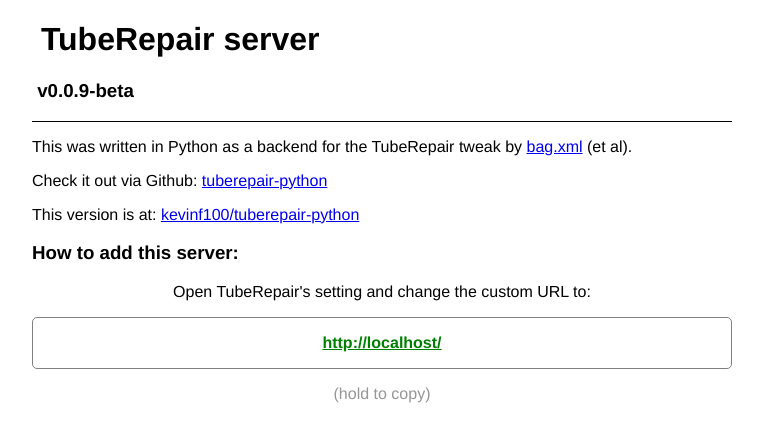
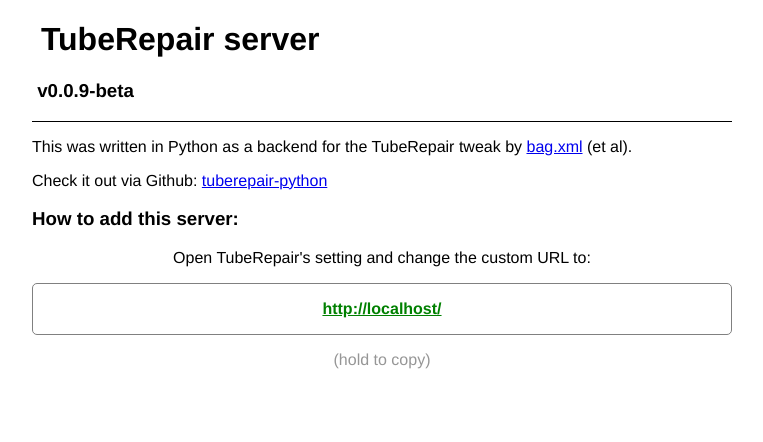
Before and after one commit to kendoodoo/tuberepair-python, a Flask app: page / in a window 1280 px wide. Shown: the top 442 px of the page, without its empty margins (258-1021 px from the left). Run offline with Flask 3, Linux system fonts and the light colour scheme; some libraries are stand-ins or nearby versions.

Commit message:
Update index.html

```diff
--- a/tuberepair/templates/web/index.html
+++ b/tuberepair/templates/web/index.html
@@ -48,7 +48,6 @@
     <div id="hr"></div>
     <p>This was written in Python as a backend for the TubeRepair tweak by <a href="https://github.com/bag-xml">bag.xml</a> (et al).</p>
     <p>Check it out via Github: <a href="https://github.com/kendoodoo/tuberepair-python">tuberepair-python</a></p>
-    <p>This version is at: <a href="https://github.com/kevinf100/tuberepair.uptimetrackers.com">kevinf100/tuberepair-python</a></p>
     <p id="info"></p>
     <h3>How to add this server:</h3>
     <div style="text-align: center;">
```
